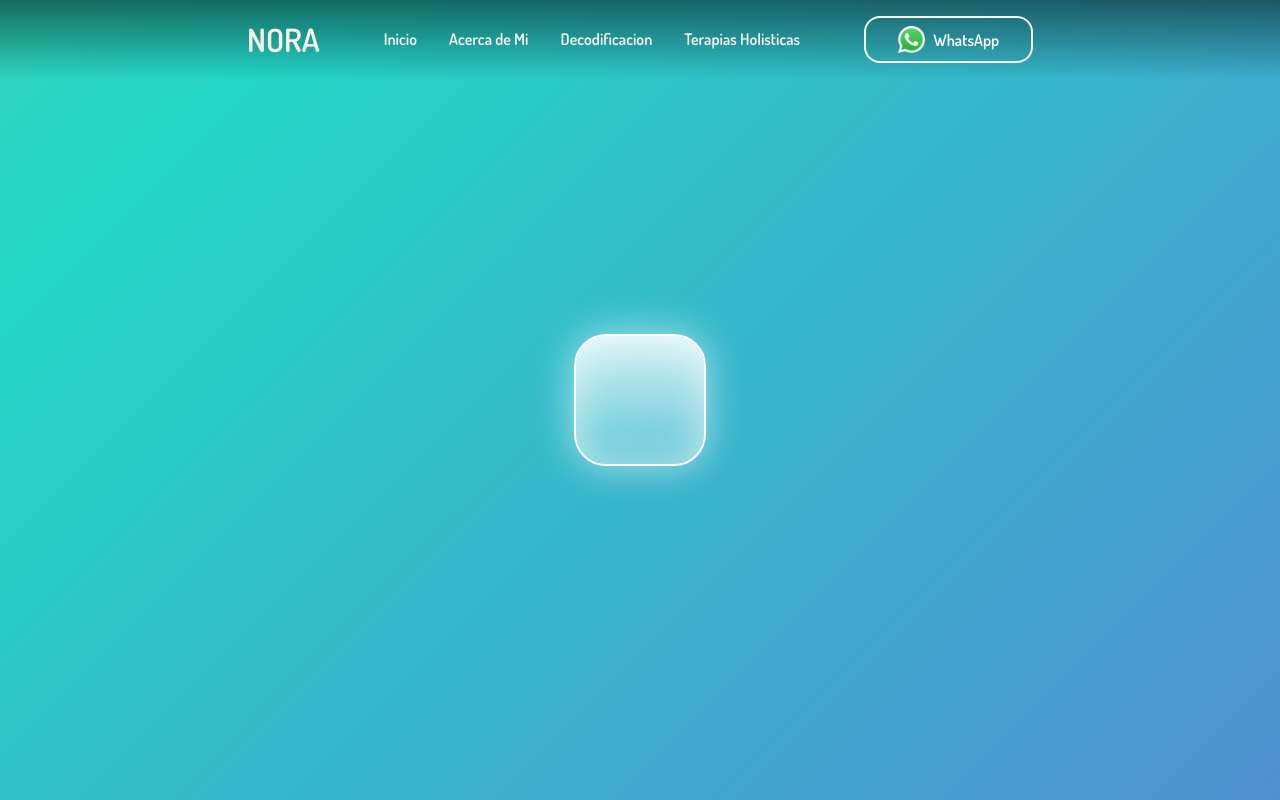
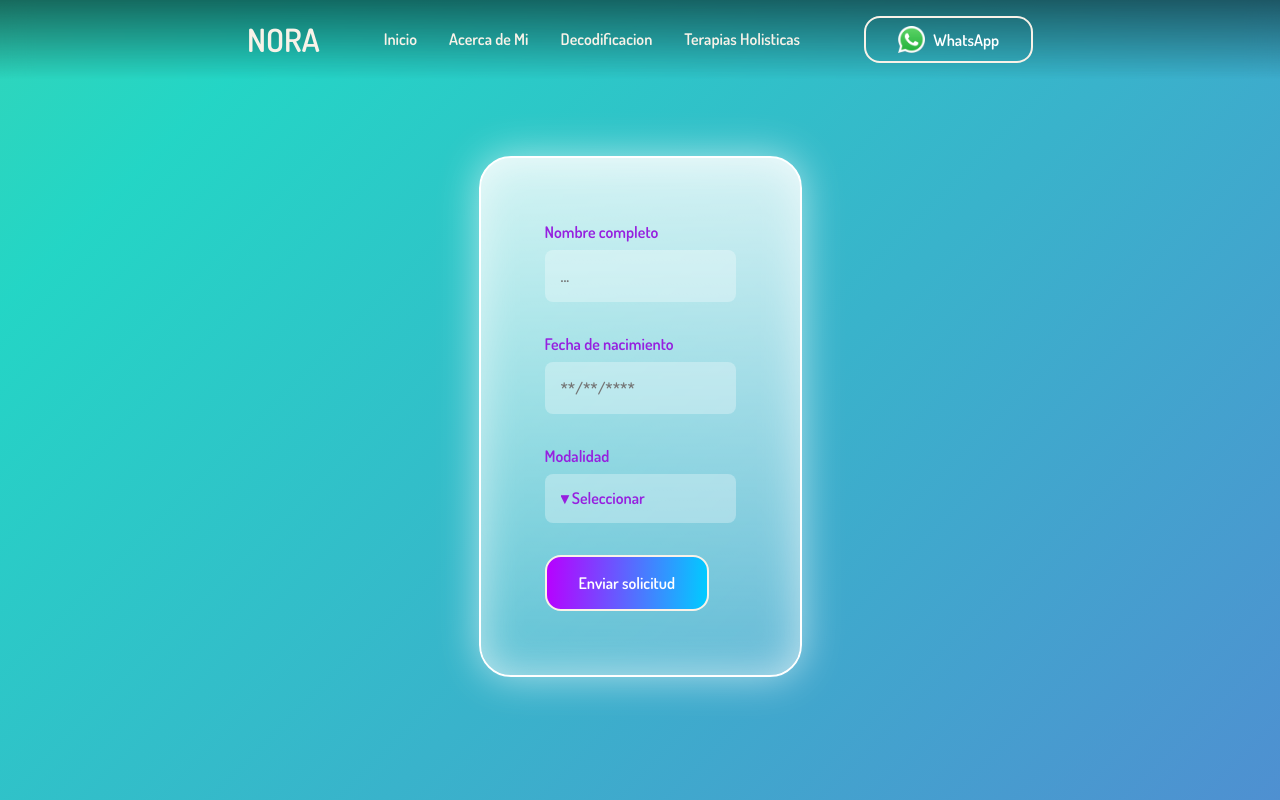
Before and after one commit to LeandroOnline/nora, a Next.js app: page /solicitud in a window 1280 px wide. Built offline with nearby package versions, Linux system fonts and the light colour scheme.

Commit message:
feat: client feedback

```diff
--- a/app/(agreement)/acuerdo-bio/page.js
+++ b/app/(agreement)/acuerdo-bio/page.js
@@ -35,8 +35,6 @@ const Agreement = () => {
   };
 
   return (
-    <div className="allscreen">
-      <div className={style.biggerCard}>
     <div className={style.form}>
       <div className={style.data}>
         <div className={style.inputContainer}>
@@ -93,8 +91,6 @@ const Agreement = () => {
         </button>
       </div>
     </div>
-      </div>
-    </div>
   );
 };
 export default Agreement;
--- a/app/(agreement)/layout.js
+++ b/app/(agreement)/layout.js
@@ -6,7 +6,9 @@ export const metadata = {
 export default function Agreement({ children }) {
   return (
     <div lang="en" className="Background">
-      {children}
+      <div className="allscreen">
+        <div className="biggerCard">{children}</div>
+      </div>
     </div>
   );
 }
--- a/app/(agreement)/page.module.css
+++ b/app/(agreement)/page.module.css
@@ -44,6 +44,14 @@
   gap: 32px;
   flex-wrap: wrap;
   width: 100%;
+  align-items: end;
+}
+
+.data2 {
+  display: flex;
+  flex-direction: column;
+  gap: 32px;
+  width: 100%;
 }
 
 .textarea {
@@ -75,6 +83,7 @@
 
 .buttonWith {
   width: fit-content;
+  height: fit-content;
 }
 
 /* .consent button{
--- a/app/(agreement)/solicitud/page.js
+++ b/app/(agreement)/solicitud/page.js
@@ -1,9 +1,45 @@
+import style from "../page.module.css";
+
 const page = () => {
   return (
-    <div className="allscreen">
-      <div className="bigcard">
-        <div> </div>
+    <div className={style.data2}>
+      <div className={style.inputContainer}>
+        <h4>Nombre completo</h4>
+        <input
+          placeholder="..."
+          className={style.inputName}
+          // value={name}
+          // onChange={(e) => setName(e.target.value)}
+        />
       </div>
+      <div className={style.inputContainer}>
+        <h4>Fecha de nacimiento</h4>
+        <input
+          placeholder="**/**/****"
+          className={style.inputName}
+          // value={date}
+          // onChange={(e) => setDate(e.target.value)}
+        />
+      </div>
+      <div className={style.inputContainer}>
+        <h4>Modalidad</h4>
+        <select
+          className={style.select}
+          name="option"
+          // value={option}
+          // onChange={(e) => setOption(e.target.value)}
+        >
+          <option value="">▾ Seleccionar</option>
+          <option value="Online">▾ Online</option>
+          <option value="Presencial">▾ Presencial</option>
+        </select>
+      </div>
+      <button
+        className={`primaryBtn ${style.buttonWith}`}
+        // onClick={() => sendWsp()}
+      >
+        Enviar solicitud
+      </button>
     </div>
   );
 };
--- a/app/Components/Decode.jsx
+++ b/app/Components/Decode.jsx
@@ -55,7 +55,7 @@ const Decode = () => {
               <p> @nora.bioconsultora </p>
             </a>
             <Link href="/acuerdo-bio" className="primaryBtn">
-              Solicitar
+              Solicitar Turno
             </Link>
           </div>
         </div>
--- a/app/Components/Therapy.module.css
+++ b/app/Components/Therapy.module.css
@@ -67,3 +67,7 @@
   overflow: scroll;
   height: 100%;
 }
+
+.fullWidth{
+  width: 100%;
+}
--- a/app/globals.css
+++ b/app/globals.css
@@ -79,19 +79,6 @@ button {
   justify-content: center;
 }
 
-.buttonSecondary {
-  border-radius: 16px;
-  padding: 16px 32px;
-  width: 50%;
-  display: flex;
-  justify-content: center;
-  transition: 0.5s;
-  border: 2px solid var(--light-Cream, #9620df00);
-  border-left: 2px solid var(--light-Cream, #9620df);
-  border-right: 2px solid var(--light-Cream, #9620df);
-  color: #9620df;
-}
-
 /* Estilo global para la barra de desplazamiento */
 ::-webkit-scrollbar {
   width: 4px; /* Ancho de la barra de desplazamiento */
@@ -157,6 +144,19 @@ button {
   color: #9620df;
 }
 
+.buttonSecondary {
+  border-radius: 16px;
+  padding: 16px 32px;
+  width: 50%;
+  display: flex;
+  justify-content: center;
+  transition: 0.5s;
+  border: 2px solid var(--light-Cream, #9620df);
+  /* border-left: 2px solid var(--light-Cream, #9620df); */
+  /* border-right: 2px solid var(--light-Cream, #9620df); */
+  color: #9620df;
+}
+
 .buttonSecondary:hover {
   box-shadow: 0px 0px 15px 5px hsla(0, 0%, 0%, 0.1),
     0px 0px 100px 100px hsla(35, 59%, 94%) inset;
@@ -193,3 +193,26 @@ select {
   border: none;
   outline: none;
 }
+
+.biggerCard {
+  border-radius: 32px;
+  border: 2px solid #fff;
+  background: linear-gradient(
+    180deg,
+    rgba(255, 255, 255, 0.8) 0%,
+    rgba(255, 255, 255, 0.2) 100%
+  );
+  backdrop-filter: blur(15px);
+  box-shadow: 0px 0px 40px 0px rgba(255, 255, 255, 0.6),
+    0px 0px 40px 0px rgba(255, 255, 255, 0.6) inset;
+  padding: 64px;
+  display: flex;
+  margin: 64px;
+  margin-top: 96px;
+  gap: 64px;
+  align-items: center;
+  justify-content: center;
+  max-width: 1196px;
+  box-sizing: border-box;
+  height: fit-content;
+}
```
Also changed, not shown: app/Components/Therapy.jsx (+6 -3 lines). Lines whose indentation alone changed are shown as unchanged.
